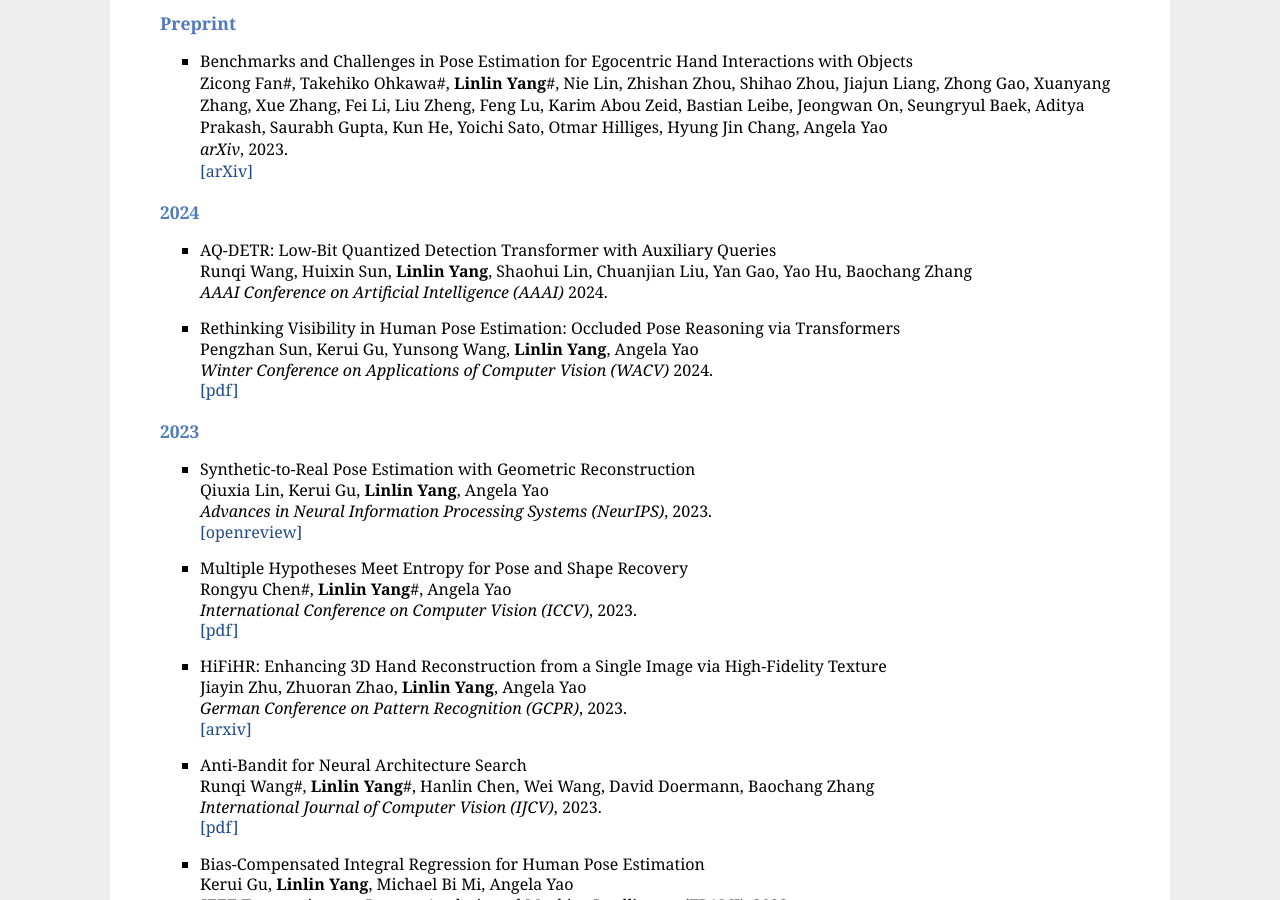
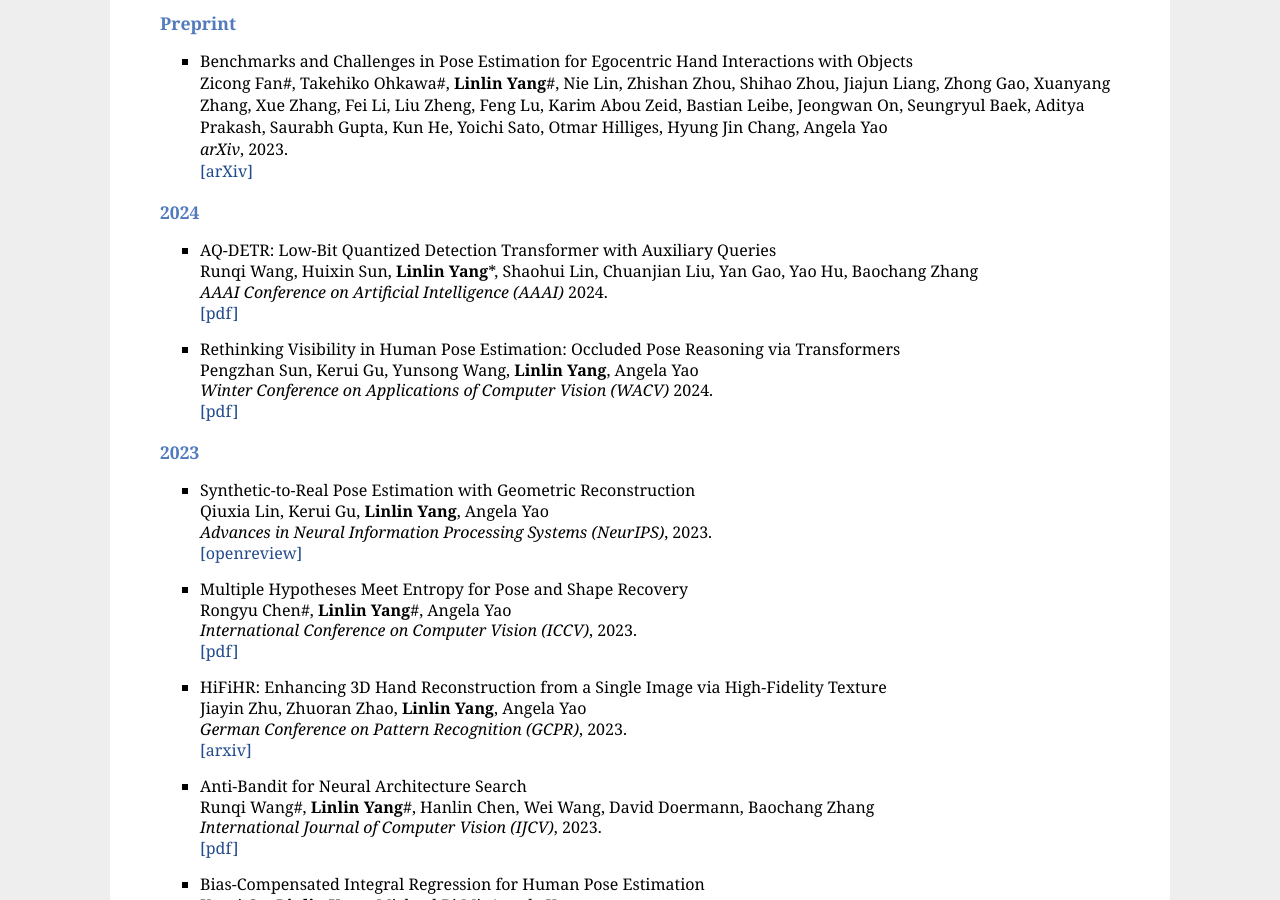
Before and after one commit to bestonebyone/mu4yang, a Jekyll site: the page built from index.md, in a window 1280 px wide and 900 px high, scrolled down 810 px. Built offline with Jekyll 4.4.1, drawn with Linux system fonts in a browser that asks for light colours; comment, search, counter and statistics services are not loaded.

Commit message:
Update index.md

```diff
--- a/index.md
+++ b/index.md
@@ -77,8 +77,9 @@
 
 <h3 id="pub2024">2024</h3>
 - AQ-DETR: Low-Bit Quantized Detection Transformer with Auxiliary Queries<br>
-Runqi Wang, Huixin Sun, **Linlin Yang**, Shaohui Lin, Chuanjian Liu, Yan Gao, Yao Hu, Baochang Zhang<br>
+Runqi Wang, Huixin Sun, **Linlin Yang**\*, Shaohui Lin, Chuanjian Liu, Yan Gao, Yao Hu, Baochang Zhang<br>
 *AAAI Conference on Artificial Intelligence (AAAI)* 2024.<br>
+[[pdf]](https://ojs.aaai.org/index.php/AAAI/article/view/29487)
 
 
 - Rethinking Visibility in Human Pose Estimation: Occluded Pose Reasoning via Transformers<br>
```
